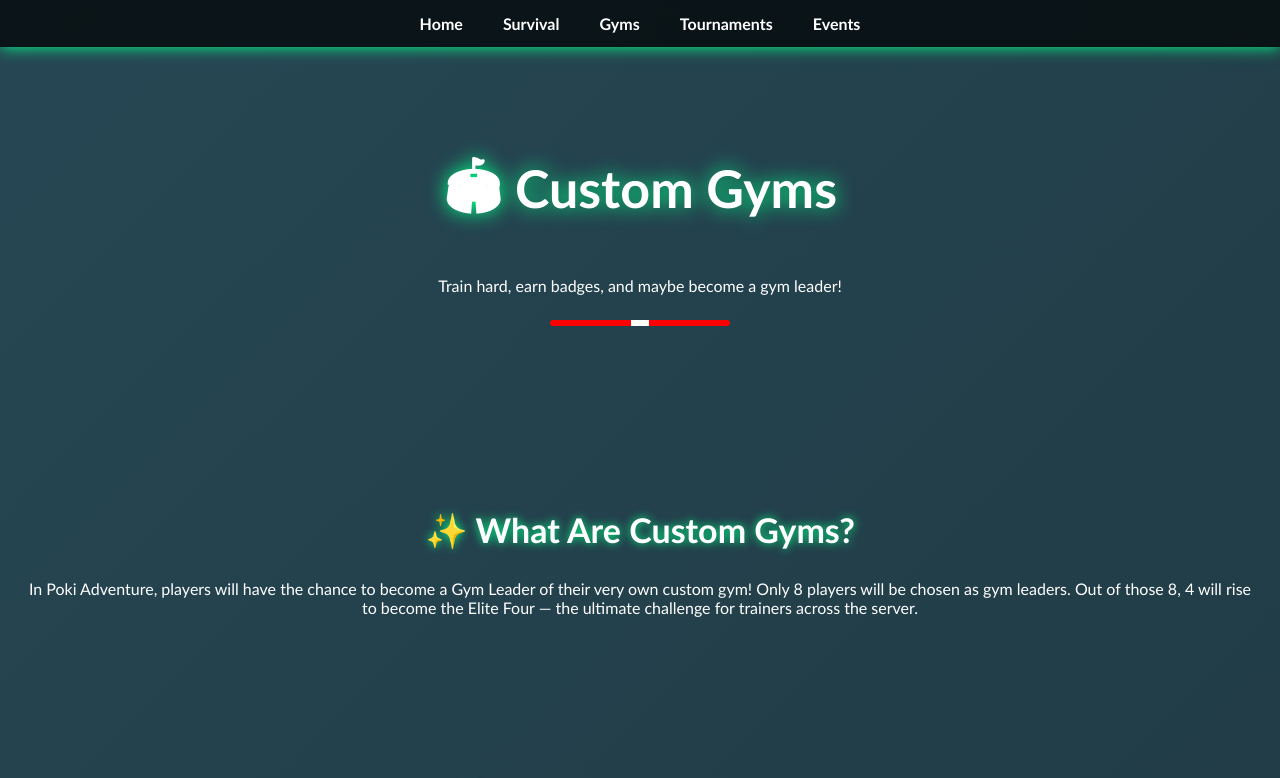
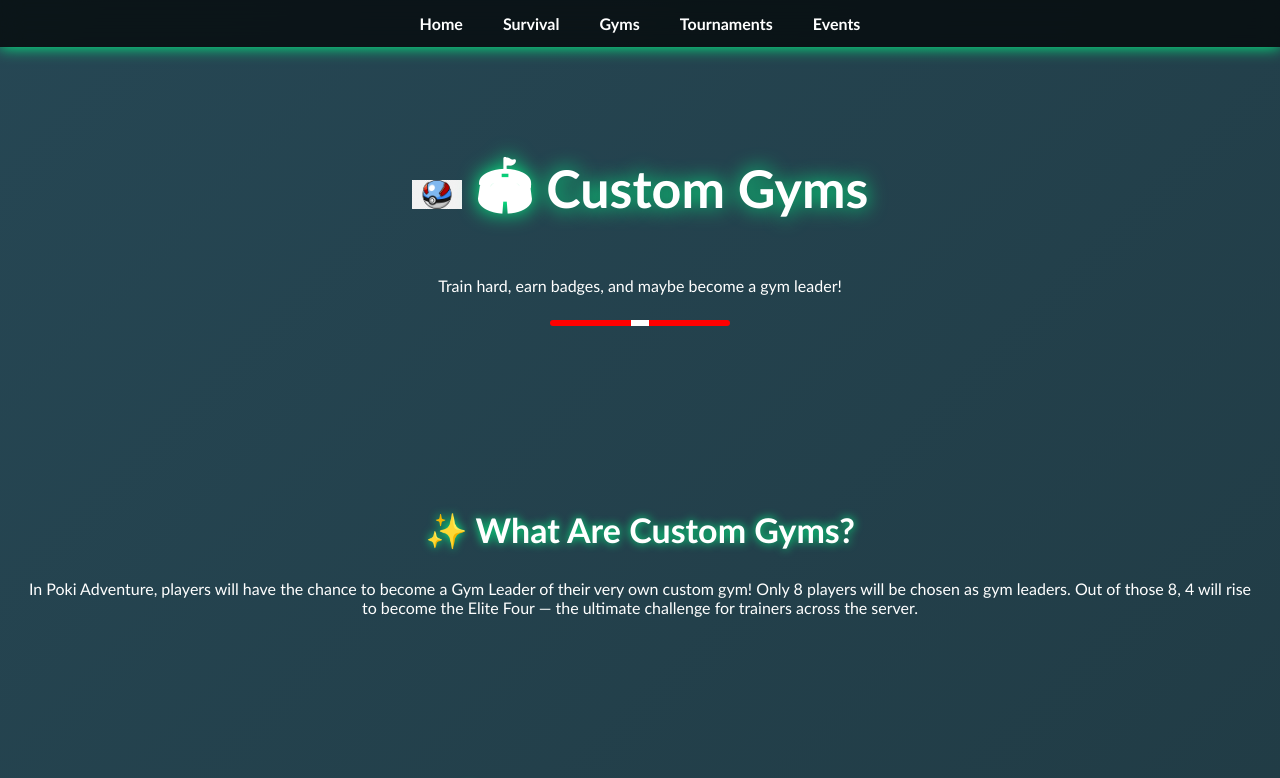
Before and after one commit to PokiAdventure/Poki-Adventure, a plain HTML site: page gyms.html in a window 1280 px wide. Shown: the top 778 px of the page. Drawn offline with Linux system fonts and the light colour scheme.

Commit message:
Update gyms.html

```diff
--- a/gyms.html
+++ b/gyms.html
@@ -117,7 +117,10 @@ footer{
 </div>
 
 <header>
-<h1>🏟 Custom Gyms</h1>
+<h1>
+  <img src="Greatball.png" alt="Poké Ball" style="width:50px; vertical-align:middle;">
+  🏟 Custom Gyms
+</h1>
 <p>Train hard, earn badges, and maybe become a gym leader!</p>
 <div class="divider"></div>
 </header>
```
